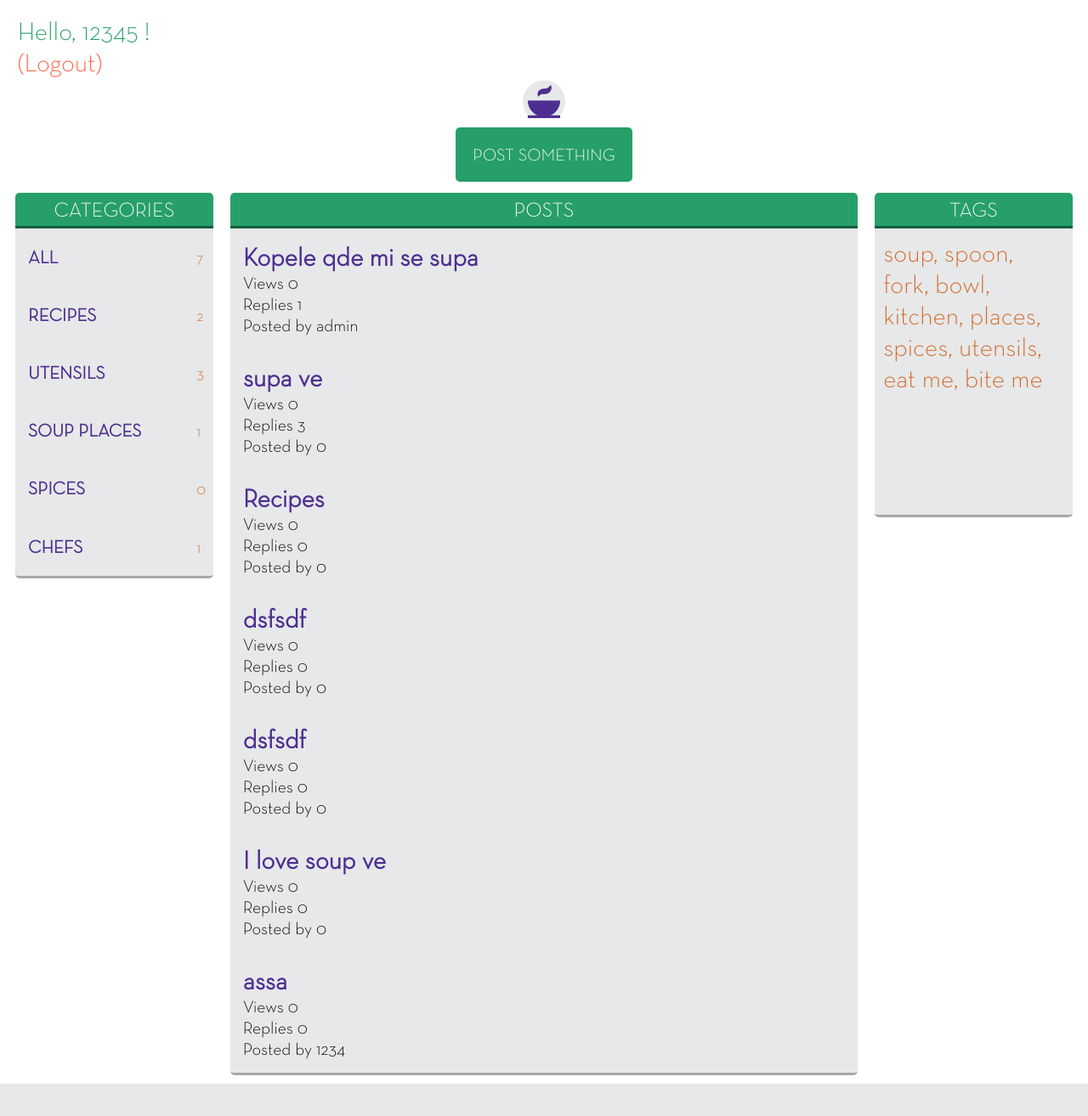
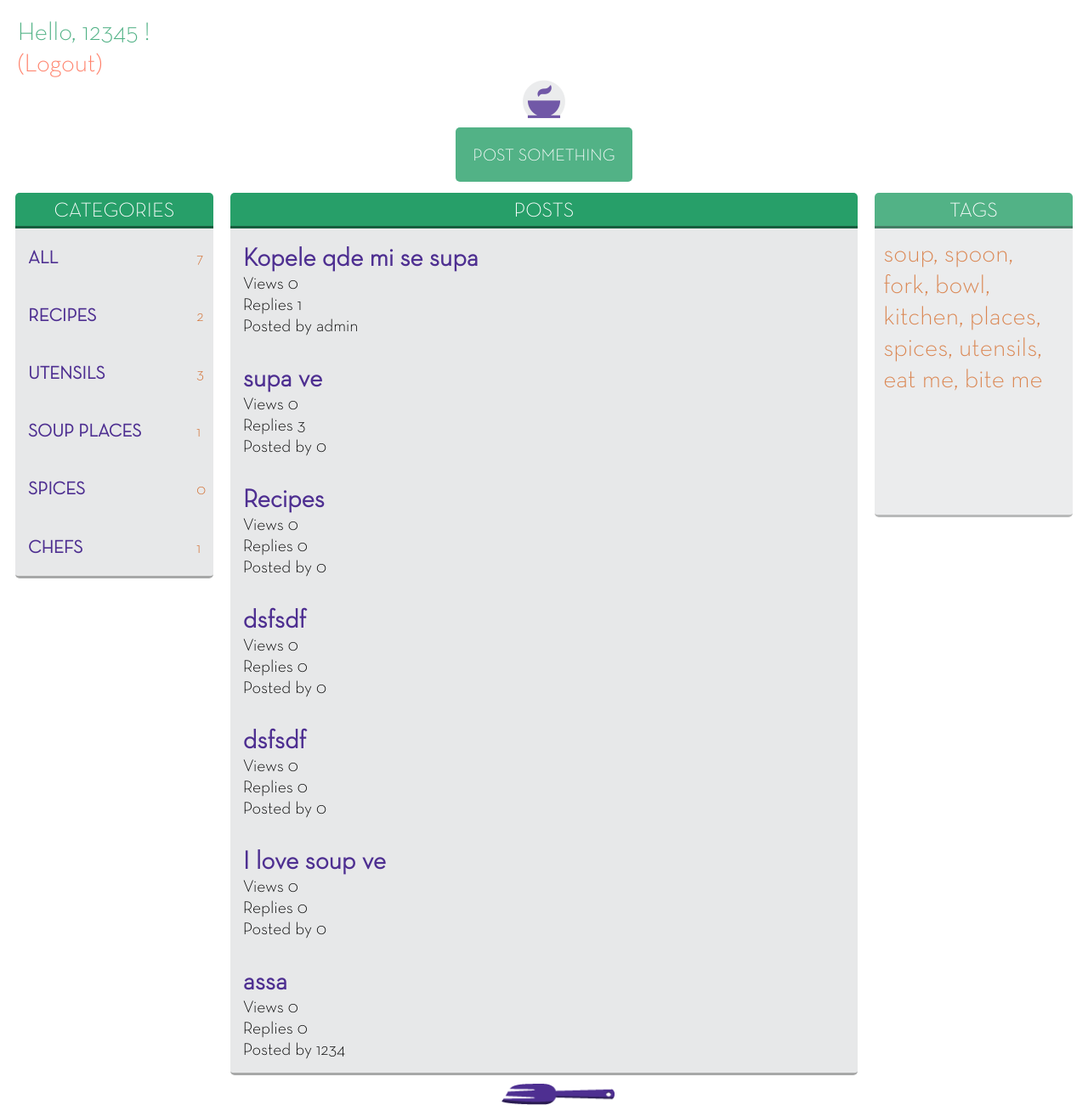
Before and after one commit to georgimanov/PHP-Forum, a PHP site: page /content.php in a window 1280 px wide. Shown: the whole page at 85% size. Before the commit the page ends 1276 px from the top, so only its background shows below. Run offline with PHP 8.4, Linux system fonts and the light colour scheme; a user stored in the database is signed in; data comes from the database, SQL or seed files in the repository.

Commit message:
All of the things

```diff
--- a/website/02.About.html
+++ b/website/02.About.html
@@ -48,8 +48,8 @@
 	</style>
 </head>
 <body>
-    <header>
-        <h1>About </h1>
+  <header>
+        <h1>About</h1>
 	</header>
 
     <section class="main">
@@ -99,5 +99,6 @@
             </div>
         </section>
     </section>
+    <a href="content.php">GO BACK</a>
 </body>
 </html>
--- a/website/content.php
+++ b/website/content.php
@@ -14,20 +14,20 @@ if(!isset($_SESSION['uname'])){
     exit();
 }
 ?>
-<div class="welcome">
+<div class="welcome animated fadeInDown">
     <h1>Hello, <?php echo htmlentities($_SESSION['uname']) ?> !</h1>  <a href="logout.php" >(Logout)</a>
 </div>
 
 
-<div class="top">
+<div class="top animated fadeInDown">
     <a href="content.php"><img src="images/logo-small.png" class="content-img"></a>
 </div>
-<div class=top>
+<div class="top animated fadeInDown">
     <div class="post-button">
         <a href="create-post.php">POST SOMETHING</a>
     </div>
 </div>
-<div class="content left">
+<div class="content left animated fadeInRight">
     <h1>CATEGORIES</h1>
     <div class="table">
         <div class="row">
@@ -83,7 +83,7 @@ if(!isset($_SESSION['uname'])){
     </div>
 </div>
 
-<div class="content center">
+<div class="content center animated fadeInUp">
     <h1>POSTS</h1>
     <?php
     if(!isset($_GET['cid'])){
@@ -133,9 +133,13 @@ if(!isset($_SESSION['uname'])){
      ?>
 </div>
 
-<div class="content right">
+<div class="content right animated fadeInLeft">
     <h1>TAGS</h1>
     <p>soup, spoon, fork, bowl, kitchen, places, spices, utensils, eat me, bite me</p>
 </div>
 
+    <div id="fork-image">
+        <a href="02.About.html"><img src="images/fork-small.png"></a>
+    </div>
+
 <?php include 'footer.php'; ?>
--- a/website/styles/content-styles.css
+++ b/website/styles/content-styles.css
@@ -189,3 +189,155 @@ body > div.content.left > div > div > div:nth-child(1) > a > h3{
 .welcome a:hover {
     color: rgb(78, 47, 145);
 }
+
+#fork-image {
+    width: 100px;
+    margin: 0 auto;
+}
+#fork-image img {
+    height: 25px;
+}
+
+/* ANIMATIONS */
+
+.animated {
+  -webkit-animation-duration: 1s;
+  animation-duration: 1s;
+  -webkit-animation-fill-mode: both;
+  animation-fill-mode: both;
+}
+@-webkit-keyframes fadeInRight {
+  0% {
+    opacity: 0;
+    -webkit-transform: translate3d(-20%, 0, 0);
+    transform: translate3d(-20%, 0, 0);
+  }
+
+  100% {
+    opacity: 1;
+    -webkit-transform: none;
+    transform: none;
+  }
+}
+
+@keyframes fadeInRight {
+  0% {
+    opacity: 0;
+    -webkit-transform: translate3d(-20%, 0, 0);
+    -ms-transform: translate3d(-20%, 0, 0);
+    transform: translate3d(-20%, 0, 0);
+  }
+
+  100% {
+    opacity: 1;
+    -webkit-transform: none;
+    -ms-transform: none;
+    transform: none;
+  }
+}
+
+.fadeInRight {
+  -webkit-animation-name: fadeInRight;
+  animation-name: fadeInRight;
+}
+@-webkit-keyframes fadeInLeft {
+  0% {
+    opacity: 0;
+    -webkit-transform: translate3d(40%, 0, 0);
+    transform: translate3d(40%, 0, 0);
+  }
+
+  100% {
+    opacity: 1;
+    -webkit-transform: none;
+    transform: none;
+  }
+}
+
+@keyframes fadeInLeft {
+  0% {
+    opacity: 0;
+    -webkit-transform: translate3d(40%, 0, 0);
+    -ms-transform: translate3d(40%, 0, 0);
+    transform: translate3d(40%, 0, 0);
+  }
+
+  100% {
+    opacity: 0.8;
+    -webkit-transform: none;
+    -ms-transform: none;
+    transform: none;
+  }
+}
+
+.fadeInLeft {
+  -webkit-animation-name: fadeInLeft;
+  animation-name: fadeInLeft;
+}
+@-webkit-keyframes fadeInDown {
+  0% {
+    opacity: 0;
+    -webkit-transform: translate3d(0, -10%, 0);
+    transform: translate3d(0, -10%, 0);
+  }
+
+  100% {
+    opacity: 0.8;
+    -webkit-transform: none;
+    transform: none;
+  }
+}
+
+@keyframes fadeInDown {
+  0% {
+    opacity: 0;
+    -webkit-transform: translate3d(0, -10%, 0);
+    -ms-transform: translate3d(0, -10%, 0);
+    transform: translate3d(0, -10%, 0);
+  }
+
+  100% {
+    opacity: 0.8;
+    -webkit-transform: none;
+    -ms-transform: none;
+    transform: none;
+  }
+}
+
+.fadeInDown {
+  -webkit-animation-name: fadeInDown;
+  animation-name: fadeInDown;
+}@-webkit-keyframes fadeInUp {
+  0% {
+    opacity: 0;
+    -webkit-transform: translate3d(0, 5%, 0);
+    transform: translate3d(0, 5%, 0);
+  }
+
+  100% {
+    opacity: 1;
+    -webkit-transform: none;
+    transform: none;
+  }
+}
+
+@keyframes fadeInUp {
+  0% {
+    opacity: 0;
+    -webkit-transform: translate3d(0, 5%, 0);
+    -ms-transform: translate3d(0, 5%, 0);
+    transform: translate3d(0, 5%, 0);
+  }
+
+  100% {
+    opacity: 1;
+    -webkit-transform: none;
+    -ms-transform: none;
+    transform: none;
+  }
+}
+
+.fadeInUp {
+  -webkit-animation-name: fadeInUp;
+  animation-name: fadeInUp;
+}
```
Also changed, not shown: website/images/fork-small.png, 1 other file.
